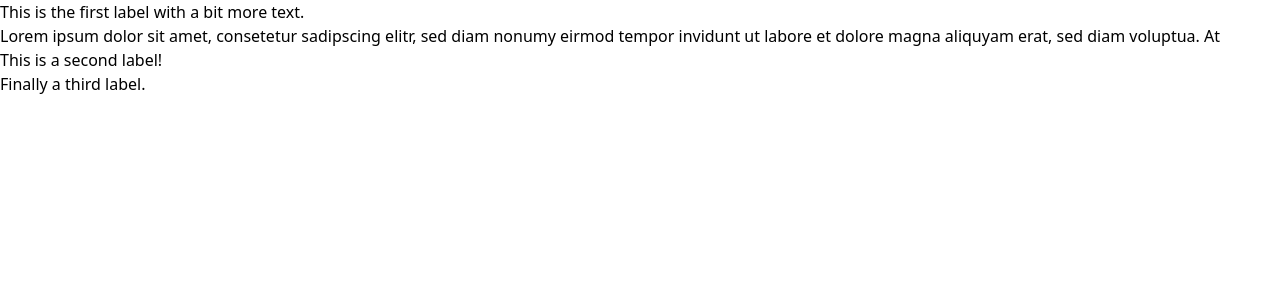
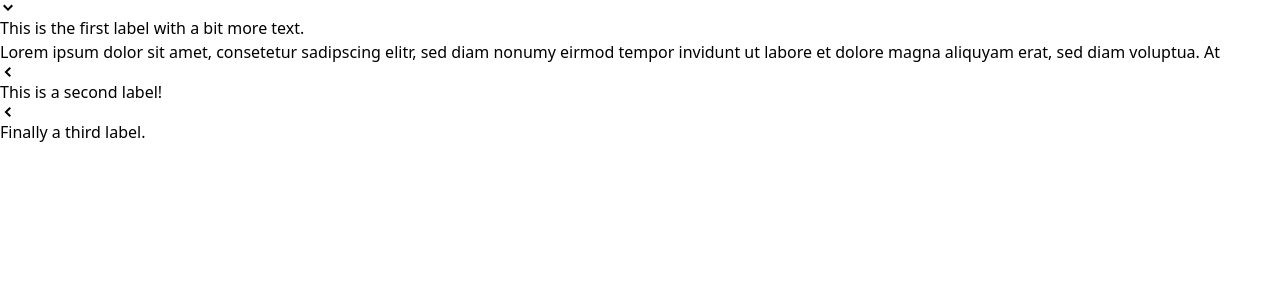
Before and after one commit to lxkrmr/react-comps-2023, a React (Create React App) app: page / in a window 1280 px wide. Shown: the top 300 px of the page. Built offline with nearby package versions, Linux system fonts and the light colour scheme.

Commit message:
✨ add accordion icons

```diff
--- a/src/components/Accordion.js
+++ b/src/components/Accordion.js
@@ -1,4 +1,5 @@
 import { useState } from 'react';
+import { GoChevronDown, GoChevronLeft } from 'react-icons/go';
 
 function Accordion({ items }) {
   const [expandedIndex, setExpandedIndex] = useState(0);
@@ -6,9 +7,16 @@ function Accordion({ items }) {
   const renderedItems = items.map((item, index) => {
     const isExpanded = index === expandedIndex;
 
+    const icon = (
+      <span> {isExpanded ? <GoChevronDown /> : <GoChevronLeft />}</span>
+    );
+
     return (
       <div key={item.id}>
-        <div onClick={() => setExpandedIndex(index)}>{item.label}</div>
+        <div onClick={() => setExpandedIndex(index)}>
+          {icon}
+          {item.label}
+        </div>
         {isExpanded && <div>{item.content}</div>}
       </div>
     );
```
